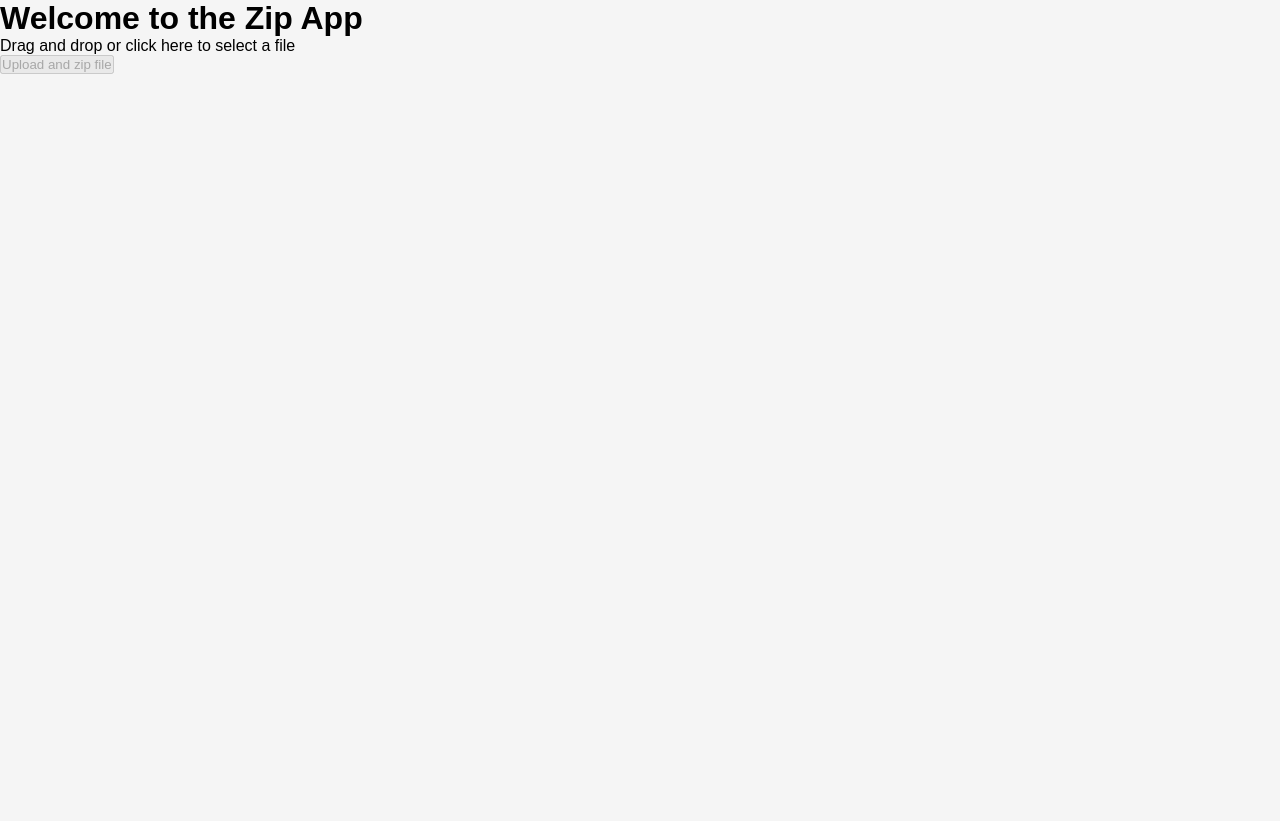
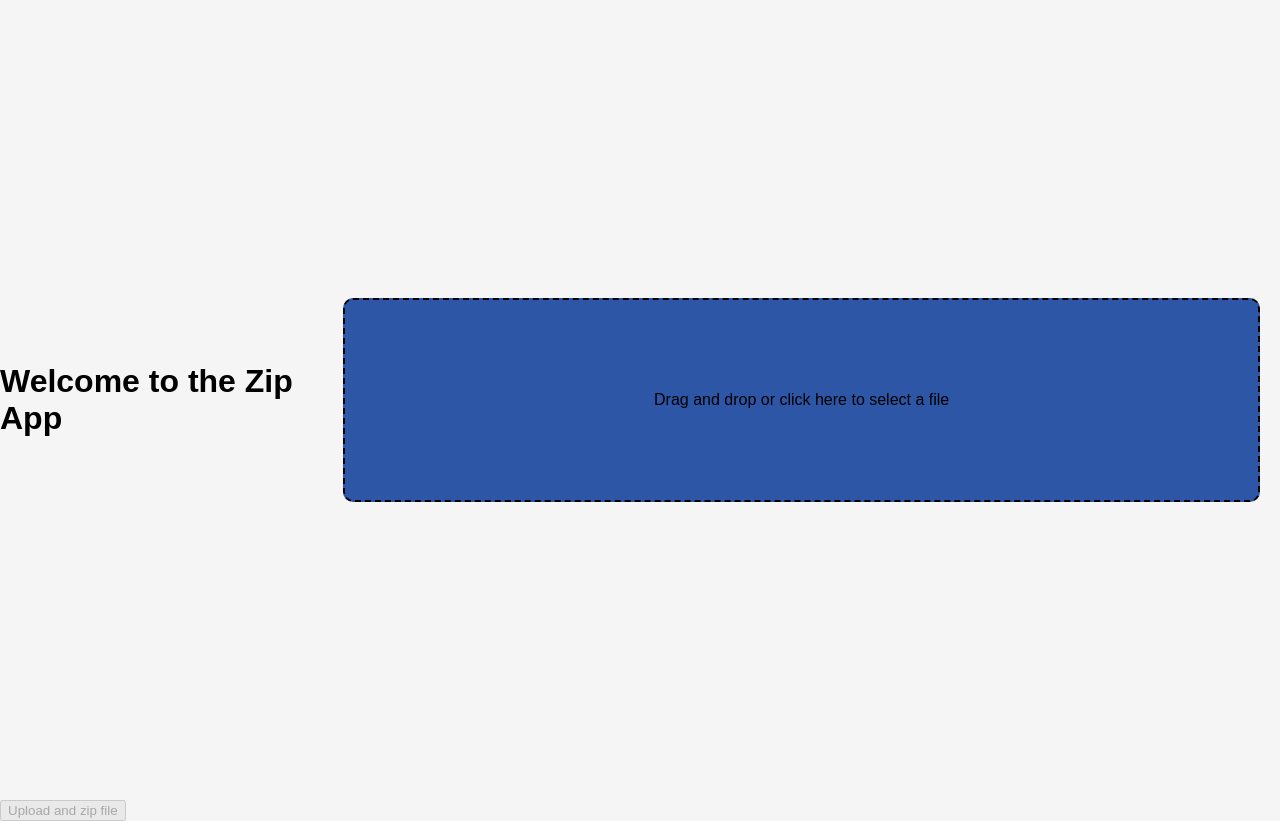
Before and after one commit to Yemnis/zip-application, a React (Create React App) app: page / in a window 1280 px wide. Before the commit the page ends 800 px from the top, so only its background shows below. Built offline with nearby package versions, Linux system fonts and the light colour scheme.

Commit message:
sass adjustments
Signed-off-by: Yemeri <yemeri_b@hotmail.com>

```diff
--- a/src/App.tsx
+++ b/src/App.tsx
@@ -57,6 +57,7 @@ function App() {
     <div>
       <div className='zip-container'>
         <h1> Welcome to the Zip App</h1>
+        <div className='dropzone'>
           <Dropzone onDrop={(acceptedFiles: File[]) => handleDrop(acceptedFiles)}>
             {({ getRootProps, getInputProps, isDragActive }: DropzoneState) => (
               <div {...getRootProps()} className={isDragActive ? "dropzone-active" : ""}>
@@ -69,6 +70,7 @@ function App() {
               </div>
             )}
           </Dropzone>
+          </div>
       </div>
 
       <button disabled={!fileName} onClick={handleUpload}>
--- a/src/styles/app.scss
+++ b/src/styles/app.scss
@@ -1,11 +1,5 @@
 $primary-color: blue;
 $background-color: #f5f5f5;
-
-* {
-  margin: 0;
-  padding: 0;
-  box-sizing: border-box;
-}
 
 body {
   background-color: $background-color;
@@ -13,7 +7,7 @@ body {
   color: black;
 }
 
-.container {
+.zip-container {
   display: flex;
   justify-content: center;
   align-items: center;
@@ -24,7 +18,7 @@ body {
   width: 80%;
   height: 200px;
   border: 2px dashed black;
-  background-color: white;
+  background-color: rgb(45, 86, 167);
   display: flex;
   justify-content: center;
   align-items: center;
@@ -34,7 +28,7 @@ body {
 }
 
 .dropzone-active {
-  background-color: #eee;
+  background-color: #e44dee;
 }
 
 .btn {
```
